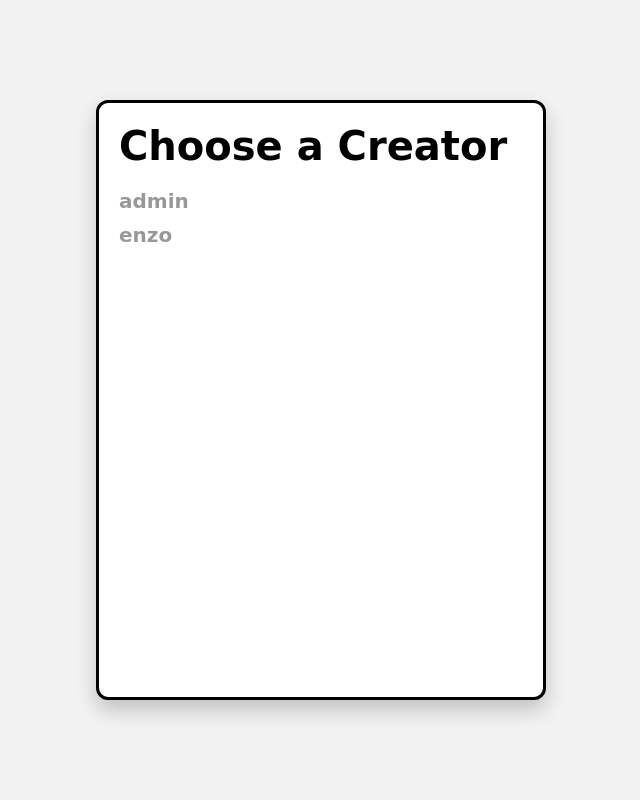
After one commit to enzorva/personal_blog, a Flask app: page /choose_admin in a window 1280 px wide. The commit adds this page. Shown: the whole page, without its empty margins (319-959 px from the left). Run offline with Flask 3, Linux system fonts and the light colour scheme; data comes from the database, SQL or seed files in the repository; both versions use the stored data as it was after the commit.

Commit message:
final version

```diff
--- a/app.py
+++ b/app.py
@@ -1,11 +1,17 @@
 import sqlite3
 import logging
 from flask import Flask, render_template, redirect, url_for, request, flash, session
+from datetime import datetime
 
 logging.basicConfig(level=logging.DEBUG)
 
 app = Flask(__name__)
-app.secret_key = 'your_secret_key'  # Required for flashing messages
+app.secret_key = 'your_secret_key'
+
+@app.template_filter('long_date')
+def long_date_filter(value):
+    date_obj = datetime.strptime(value, '%Y-%m-%d')
+    return date_obj.strftime('%B %d, %Y')
 
 def get_db_connection():
     conn = sqlite3.connect('database.db')
@@ -15,6 +21,36 @@ def get_db_connection():
 @app.route('/')
 def entry():
     return render_template('entry.html')
+
+@app.route('/home', defaults={'admin_id': None})
+@app.route('/home/<int:admin_id>')
+def home(admin_id):
+    if admin_id is None:
+        return redirect(url_for('choose_admin'))
+
+    conn = get_db_connection()
+    articles = conn.execute('SELECT * FROM articles WHERE user_id = ?', (admin_id,)).fetchall()
+    conn.close()
+    return render_template('guest_section/home.html', articles=articles)
+
+@app.route('/choose_admin')
+def choose_admin():
+    conn = get_db_connection()
+    admins = conn.execute('SELECT id, username FROM users').fetchall()
+    conn.close()
+    return render_template('guest_section/choose_admin.html', admins=admins)
+
+@app.route('/view_article/<int:article_id>')
+def view_article(article_id):
+    conn = get_db_connection()
+    article = conn.execute('SELECT * FROM articles WHERE id = ?', (article_id,)).fetchone()
+    conn.close()
+
+    if not article:
+        flash('Article not found.', 'error')
+        return redirect(url_for('home'))
+
+    return render_template('guest_section/view_article.html', article=article)
 
 @app.route('/admin/login', methods=['GET', 'POST'])
 def admin_login():
--- a/static/style.css
+++ b/static/style.css
@@ -92,6 +92,7 @@ body {
     border: 3.5px solid #000;
     border-radius: 5px;
     box-sizing: border-box;
+    font-family: 'Comic Sans MS', 'Comic Sans', cursive;
 }
 
 .textfield::placeholder {
@@ -119,6 +120,7 @@ body {
     padding: 15px 30px;
     font-size: 18px;
     font-weight: bold;
+    font-family: 'Comic Sans MS', 'Comic Sans', cursive;
     color: #000;
     background-color: #fff;
     border: 3.5px solid #000;
@@ -152,7 +154,7 @@ body {
     font-weight: bold;
     cursor: pointer;
     padding: 0;
-    opacity: 0.7;
+    opacity: 0.4;
     transition: opacity 0.3s ease;
 }
 
--- a/templates/admin_section/dashboard.html
+++ b/templates/admin_section/dashboard.html
@@ -10,7 +10,7 @@
 </head>
 
 <body>
-    <div class="tall-box">
+    <div class="tall-box" style="overflow-y: auto; max-height: 90vh;">
         <div class="entry-title-left">Personal Blog <button class="add-button"
                 onclick="location.href='{{ url_for('add_article') }}';">+Add</button></div>
         <div style="margin-left: 10px;">
--- a/templates/entry.html
+++ b/templates/entry.html
@@ -14,7 +14,7 @@
         <div class="entry-title">Personal Blog</div>
         <div class="entry-button-container">
             <button class="admin-button" onclick="location.href='{{ url_for('admin_login') }}'">Admin</button>
-            <!-- <button class="user-button" onclick="location.href='{{ url_for('admin_signup') }}'">User</button> -->
+            <button class="user-button" onclick="location.href='{{ url_for('choose_admin') }}'">User</button>
         </div>
     </div>
 </body>
--- /dev/null
+++ b/templates/guest_section/choose_admin.html
@@ -0,0 +1,27 @@
+<!DOCTYPE html>
+<html lang="en">
+
+<head>
+    <meta charset="UTF-8">
+    <meta name="viewport" content="width=device-width, initial-scale=1.0">
+    <title>Choose Admin</title>
+    <link rel="stylesheet" href="../static/style.css">
+</head>
+
+<body>
+    <div class="tall-box">
+        <div class="entry-title-left">Choose a Creator</div>
+        <div style="margin: 20px;">
+            {% for admin in admins %}
+            <div style="margin-bottom: 10px;">
+                <button class="text-button" style="font-size: 20px;"
+                    onclick="location.href='{{ url_for('home', admin_id=admin['id']) }}';">
+                    {{ admin['username'] }}
+                </button>
+            </div>
+            {% endfor %}
+        </div>
+    </div>
+</body>
+
+</html>
```
Also changed, not shown: templates/guest_section/home.html (+16 -3 lines), templates/guest_section/view_article.html (added, +23 -0 lines), database.db.
